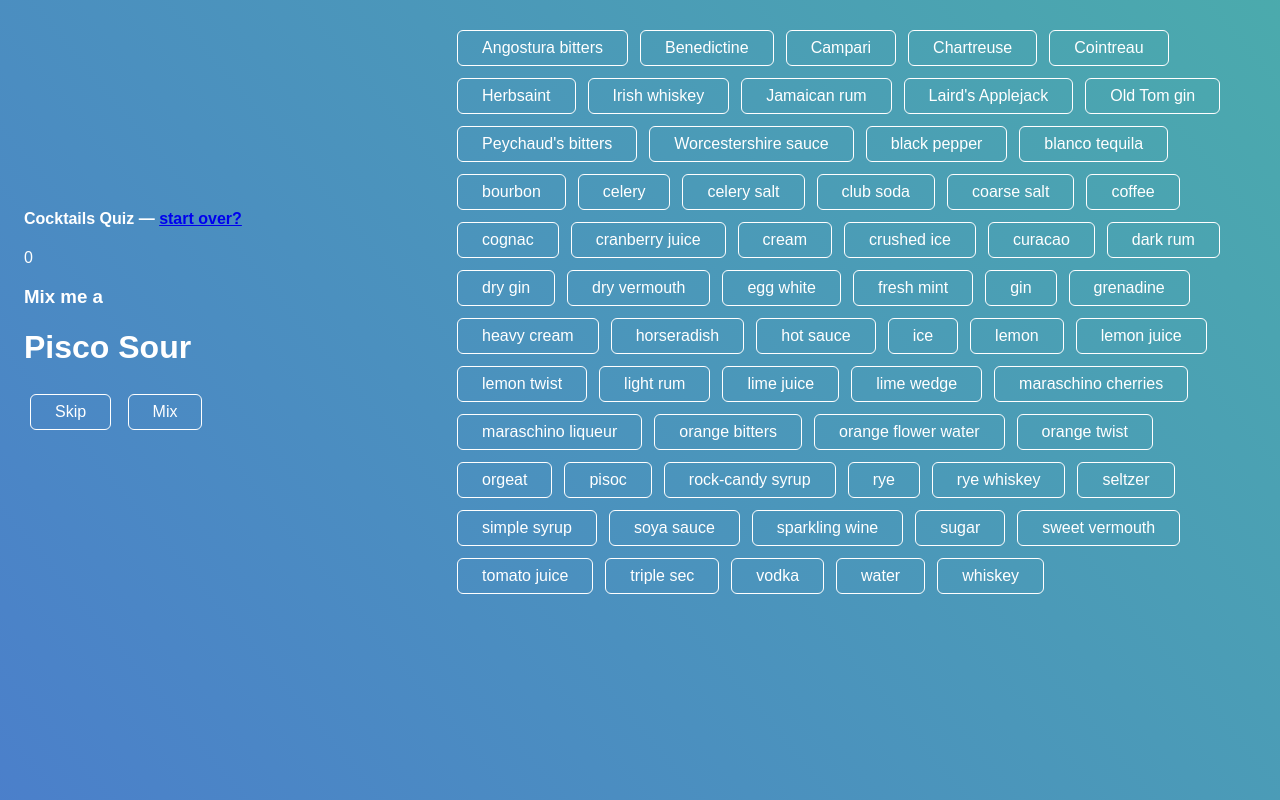
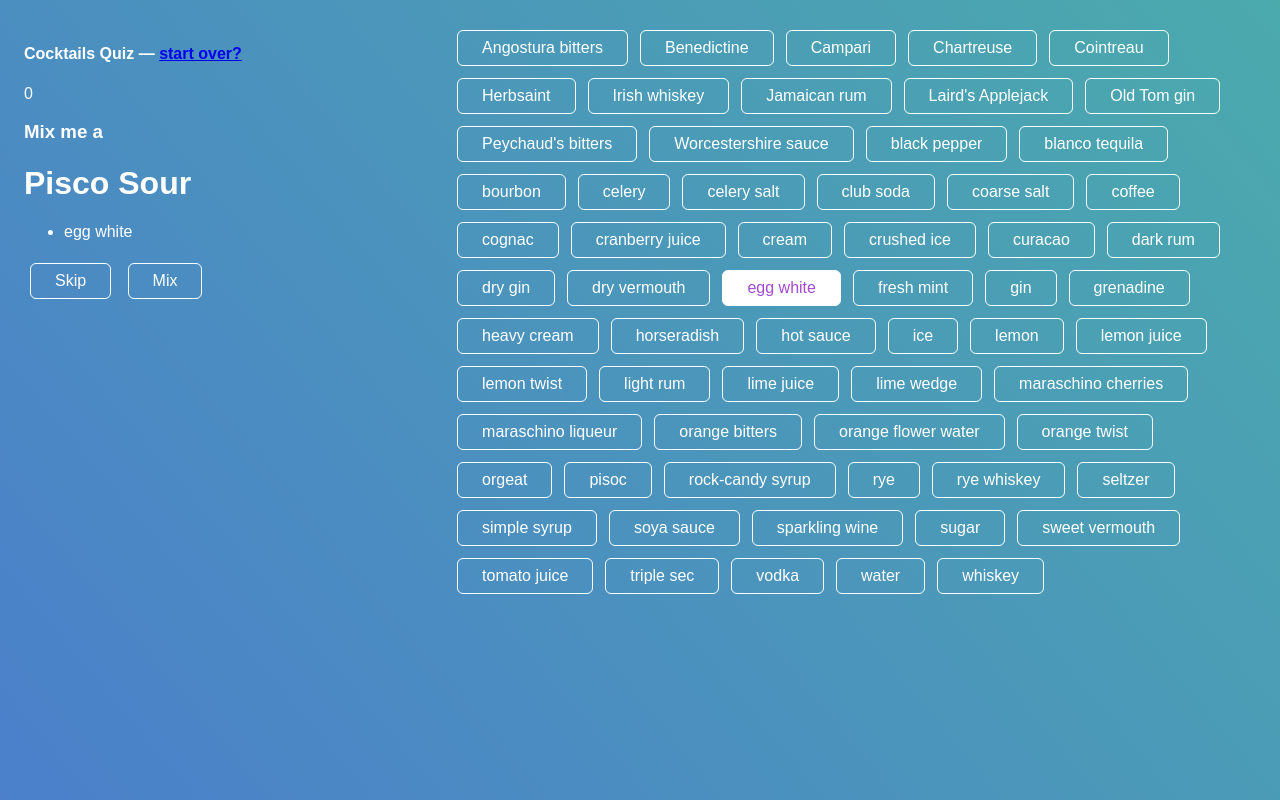
Before and after one commit to melaniebrgr/cocktailquiz, a plain HTML site: page index.html in a window 1280 px wide. Both pictures are taken after a click on the button "egg white". Drawn offline with Linux system fonts and the light colour scheme.

Commit message:
add ingredient to list on button click

```diff
--- a/css/_answers.scss
+++ b/css/_answers.scss
@@ -3,5 +3,6 @@
 //background-image: radial-gradient(right, #f2f2f2, #ffffff 80%);
 .answers {
 	@include answerQuizShared;
+	// display: flex;
 	width: 66.66%;
 }
--- a/css/_variables.scss
+++ b/css/_variables.scss
@@ -5,9 +5,10 @@ $white: #fff;
 //mixins
 @mixin answerQuizShared {
 	display: inline-block;
+	height: 100%;
 	margin-right: -4px;
 	padding: em(24px);
-	vertical-align: middle;
+	vertical-align: top;
 }
 
 //functions
@@ -26,8 +27,15 @@ button {
 	margin: em(6px);
 	padding-left: em(24px);
 	padding-right: em(24px);
+
+	&:hover {
+		background-color: white;
+		color: rgb(162, 75, 207);
+	}
+
+
 }
-button:hover {
-	background-color: white;
-	color: rgb(162, 75, 207);
-}
+	.is-active {
+		background-color: white;
+		color: rgb(162, 75, 207);
+	}
--- a/index.html
+++ b/index.html
@@ -17,7 +17,7 @@
 			<section class="mix-info">
 				<h3>Mix me a</h3>
 				<h1 class="cocktail-name"></h1>
-				<ul class="coctail-ingredients"></ul>
+				<ul class="cocktail-ingredients"></ul>
 				<p class="cocktail-feedback"></p>
 			</section>
 			<button>Skip</button>
@@ -27,6 +27,13 @@
 		</section>
 	</main>
 
+	<div id="template" style="display: none;">
+		<section class="feedback">
+			<h2></h2>
+			<p></p>
+		</section>
+	</div>
+
 	<script src="js/jquery.min.js"></script>
 	<script src="js/cocktails.js"></script>
 	<script src="js/app.js"></script>
--- a/js/app.js
+++ b/js/app.js
@@ -38,11 +38,23 @@ APP.load = function( cocktails  ) {
 		return APP.util.uniq( ingredList ).sort();
 	}
 
+	function handleIngredButtonClick() {
+		//on click get the text of the button
+		//add the text to ul.cocktail-ingredients
+		//on additional click, remove from
+		var $button = $(this);
+		var ingredient = $button.text();
+		var $cocktailIngredUL = $('.mix-info .cocktail-ingredients');
+		$cocktailIngredUL.append('<li>' + ingredient + '</li>');
+		$button.addClass('is-active');
+	}
+
 	function publicCreateIngredButtons() {
 		var ingredients = listIngredients( cocktails );
 		var $answersSection = $('.answers');
 		ingredients.forEach(function(el) {
 			var $button = $("<button>" + el + "</button>");
+			$button.click( handleIngredButtonClick );
 			$answersSection.append($button);
 		});
 	}
```
Also changed, not shown: css/styles.css.
